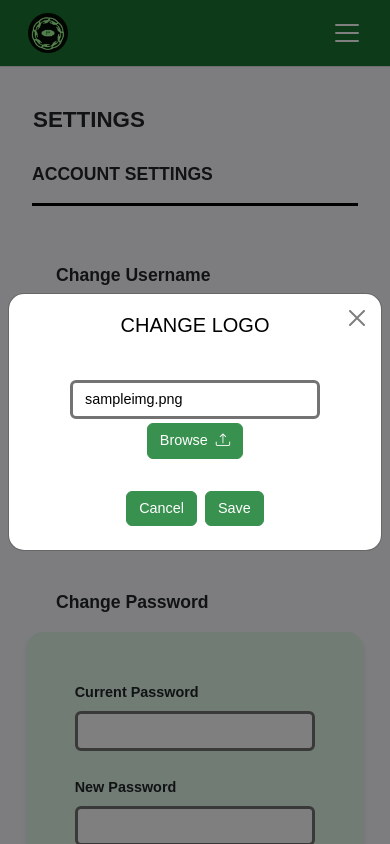
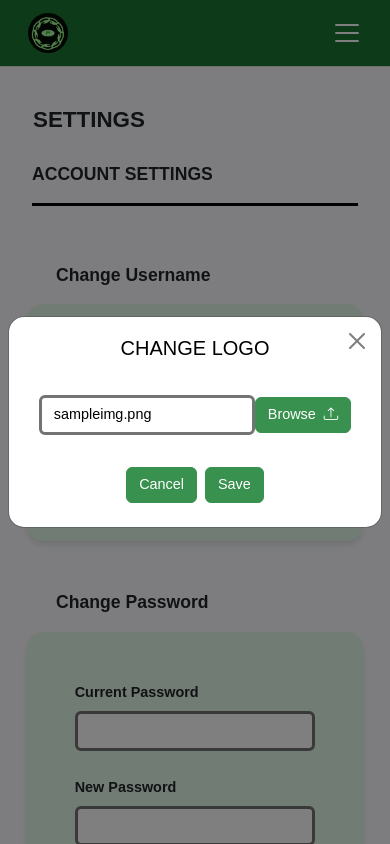
Before and after one commit to FINTALIX/PesoBuddy.com, a PHP site: page /admin/settings.php in a window 390 px wide, after a click on "Change". Run offline with PHP 8.4, Linux system fonts and the light colour scheme; the visitor is signed in with stand-in values (Sample User, id 1); some web fonts are replaced.

Commit message:
[FE] Modification of Change Logo Modal for Mobile View

```diff
--- a/admin/settings.php
+++ b/admin/settings.php
@@ -142,25 +142,24 @@ adminAuth();
                             data-bs-dismiss="modal" aria-label="Close"></button>
                     </div>
                     <div class="modal-body d-flex justify-content-center align-items-center">
-                        <form id="uploadForm" enctype="multipart/form-data" class="text-center">
-                            <div class="d-flex flex-column gap-3">
-                                <div class="flex-grow-1 mt-2">
-                                    <div
-                                        class="d-flex flex-column flex-md-row gap-1 gap-md-0 justify-content-center align-items-center">
+                            <form id="uploadForm" enctype="multipart/form-data" class="text-center">
+                                <div class="row g-0 justify-content-center align-items-center flex-nowrap">
+                                    <div class="col-auto">
                                         <input type="text" id="fileNameDisplay"
                                             class="form-control text-black bg-transparent rounded-2"
-                                            value="sampleimg.png" readonly style="width: 250px;">
+                                            value="sampleimg.png" readonly style="max-width: 220px;">
+                                    </div>
+                                    <div class="col-auto">
                                         <label
                                             class="btn btn-primary rounded-2 d-inline-flex align-items-center justify-content-center"
-                                            for="fileInput">
+                                            for="fileInput" style="white-space: nowrap;">
                                             Browse<i class="bi-upload ms-2"></i>
                                         </label>
                                         <input type="file" class="d-none" id="fileInput" accept="image/*">
                                     </div>
                                 </div>
-                            </div>
-                        </form>
-                    </div>
+                            </form>
+                        </div>
                     <div class="modal-footer border-0 justify-content-center mb-2">
                         <button type="button" class="btn btn-primary" data-bs-dismiss="modal">Cancel</button>
                         <button type="submit" form="uploadForm" class="btn btn-primary">Save</button>
```
